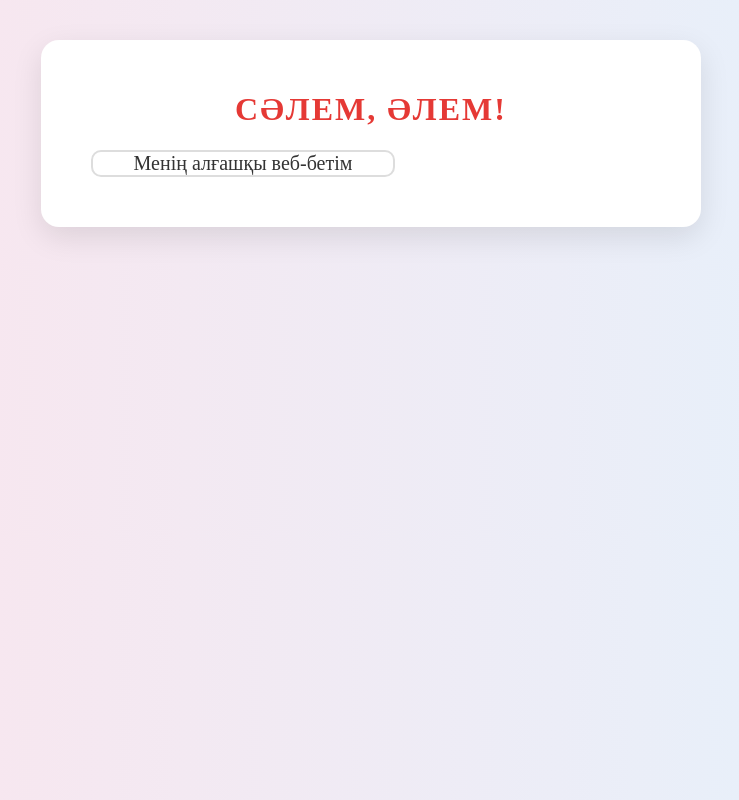
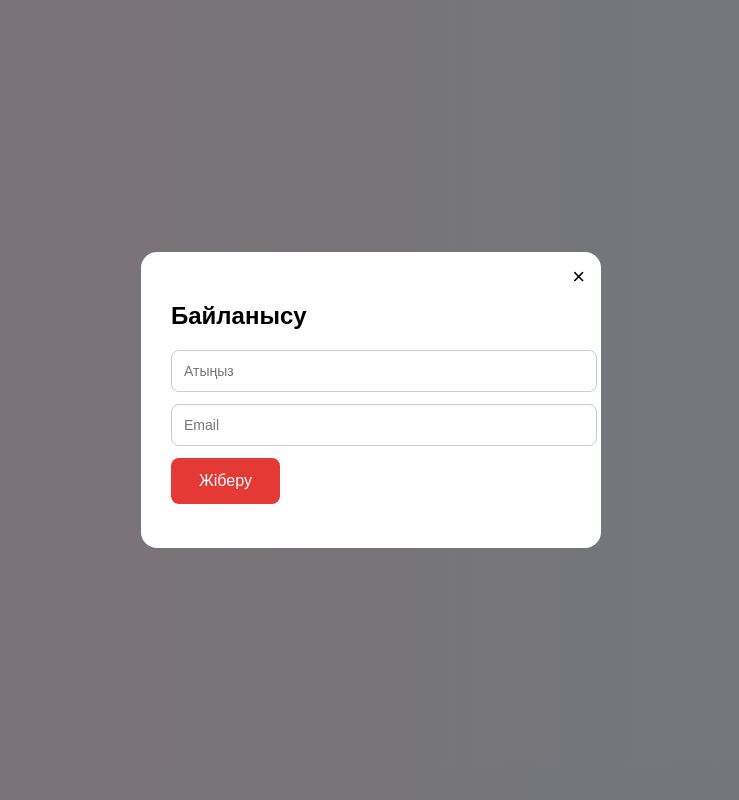
Before and after one commit to Sayat213/portfolio, a plain HTML site: page Index.html in a window 1280 px wide. Shown: the whole page, without its empty margins (269-1008 px from the left). Drawn offline with Linux system fonts and the light colour scheme.

Commit message:
Index.html

```diff
--- a/Index.html
+++ b/Index.html
@@ -1,75 +1,146 @@
 <!DOCTYPE html>
-<div class="container">
 <html lang="kk">
   <head>
-    <meta charset="UTF-8">
-    <meta name="viewport" content="width=device-width, initial-scale=1">
-    <title>Менің алғашқы сайтым</title>
+    <meta charset="UTF-8" />
+    <meta name="viewport" content="width=device-width, initial-scale=1" />
+    <title>Popup Form Validation</title>
 
     <style>
       body {
-        background:linear-gradient(to right, #fce4ec, #e3f2fd);
+        margin: 0;
+        min-height: 100vh;
+        font-family: Arial, sans-serif;
+        background: linear-gradient(to right, #fce4ec, #e3f2fd);
+        display: flex;
+        align-items: center;
+        justify-content: center;
       }
 
-      h1 {
-        color: #e53935;
-        text-align: center;
-        text-transform: uppercase;
-        letter-spacing: 2px;
-
+      button {
+        background: #e53935;
+        color: white;
+        border: none;
+        padding: 14px 28px;
+        font-size: 16px;
+        border-radius: 8px;
+        cursor: pointer;
       }
 
-      p {
-        background-color:white;
-        pagging:20px;
-        border-radius:10px;
-        width:300px;
-        margin:20px;
-        color: #333;
-        font-size: 20px;
-        text-align: center;
+      button:hover {
+        background: #c62828;
       }
-     img {
-        display: block;
-        margin: 20px auto;
-        border-radius: 12px;
+
+      /* ===== MODAL ===== */
+      .modal {
+        display: none;
+        position: fixed;
+        inset: 0;
+        background: rgba(0, 0, 0, 0.5);
+        display: flex;
+        align-items: center;
+        justify-content: center;
       }
-     a {
-        color: #1976d2;
-        text-decoration: none;
-        font-size: 18px;
+
+      .modal-content {
+        background: white;
+        width: 100%;
+        max-width: 400px;
+        padding: 30px;
+        border-radius: 16px;
+        position: relative;
       }
-     a hover {
-         color: #e53935;
-         text-decoration:underline;
-       }
-     .container {
-         background: white;
-         max-width: 600px;
-         margin: 40px auto;
-         padding: 30px;
-         border-radius: 18px;
-         box-shadow: 0 10px 30px rgba(0,0,0,0.1);
-     }
-     <p>Мен веб-дизайн үйреніп жатырмын</p>
-p {
-  padding: 20px;
-}
-p {
-  border: 2px solid #ddd;
-}
-p {
-  margin: 20px;
-}
 
+      .close {
+        position: absolute;
+        top: 12px;
+        right: 16px;
+        font-size: 22px;
+        cursor: pointer;
+      }
 
+      input {
+        width: 100%;
+        padding: 12px;
+        margin-bottom: 12px;
+        border-radius: 8px;
+        border: 1px solid #ccc;
+        font-size: 14px;
+      }
+
+      #message {
+        margin-top: 10px;
+        font-size: 14px;
+      }
     </style>
   </head>
 
   <body>
-    <h1>Сәлем, Әлем!</h1>
-    <p>Менің алғашқы веб-бетім</p>
+    <!-- OPEN MODAL BUTTON -->
+    <button id="openModal">Байланысу</button>
+
+    <!-- MODAL -->
+    <div class="modal" id="modal">
+      <div class="modal-content">
+        <span class="close" id="closeModal">&times;</span>
+
+        <h2>Байланысу</h2>
+
+        <input type="text" id="name" placeholder="Атыңыз" />
+        <input type="email" id="email" placeholder="Email" />
+
+        <button id="sendBtn">Жіберу</button>
+
+        <p id="message"></p>
+      </div>
+    </div>
+
+    <!-- ===== JAVASCRIPT ===== -->
+    <script>
+      // ===== ЭЛЕМЕНТТЕР =====
+      const openBtn = document.getElementById("openModal");
+      const closeBtn = document.getElementById("closeModal");
+      const modal = document.getElementById("modal");
+
+      const nameInput = document.getElementById("name");
+      const emailInput = document.getElementById("email");
+      const sendBtn = document.getElementById("sendBtn");
+      const message = document.getElementById("message");
+
+      // ===== MODAL АШУ =====
+      openBtn.addEventListener("click", function () {
+        modal.style.display = "flex";
+      });
+
+      // ===== MODAL ЖАБУ =====
+      closeBtn.addEventListener("click", function () {
+        modal.style.display = "none";
+      });
+
+      // ===== FORM ТЕКСЕРУ =====
+      sendBtn.addEventListener("click", function () {
+        const name = nameInput.value;
+        const email = emailInput.value;
+
+        if (name === "" || email === "") {
+          message.textContent = "❌ Барлық өрісті толтырыңыз";
+          message.style.color = "red";
+        } else {
+          message.textContent =
+            "✅ Рақмет, " + name + "! Хабарламаңыз жіберілді.";
+          message.style.color = "green";
+
+          // тазалау
+          nameInput.value = "";
+          emailInput.value = "";
+        }
+      });
+
+      // ===== ФОНДЫ БАСҚАНДА ЖАБУ =====
+      modal.addEventListener("click", function (e) {
+        if (e.target === modal) {
+          modal.style.display = "none";
+        }
+      });
+    </script>
   </body>
-
 </html>
-</div>
```
